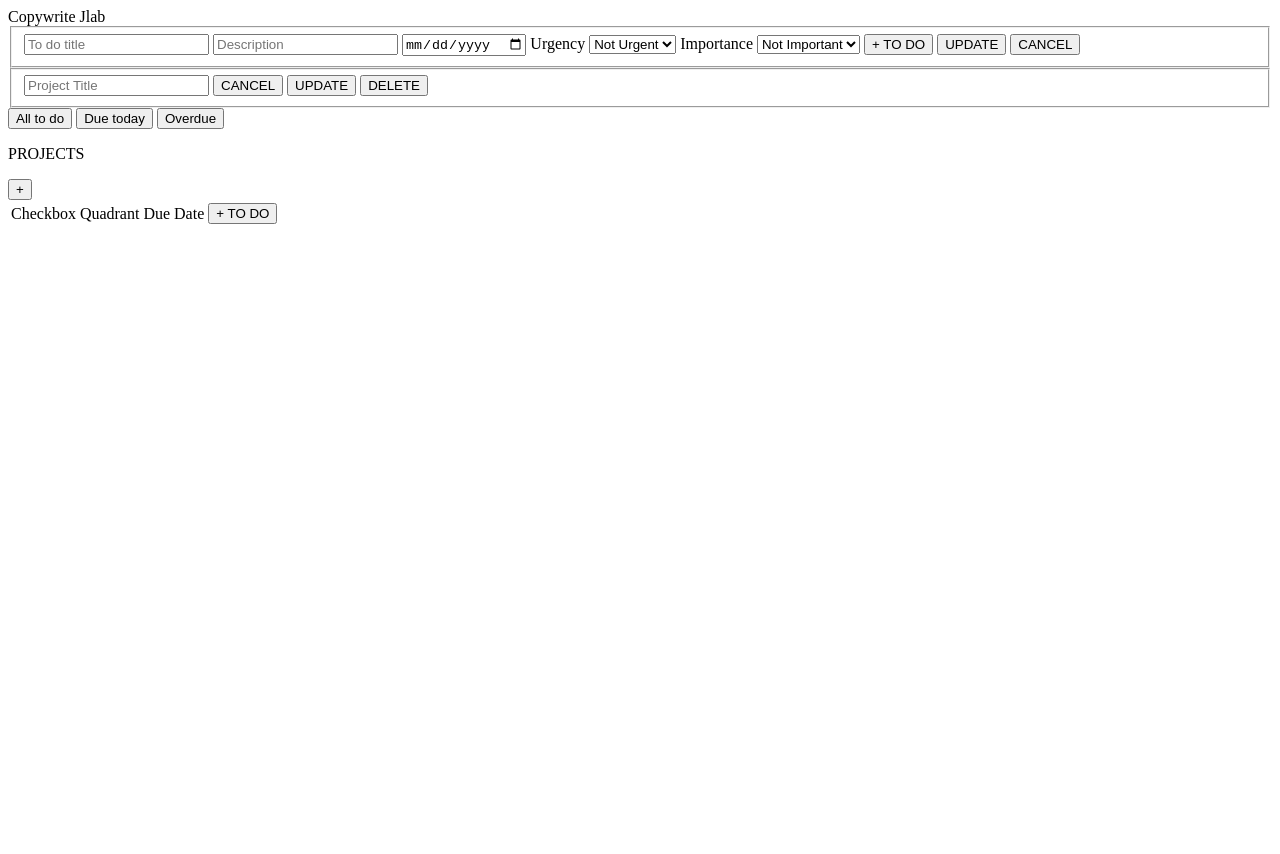
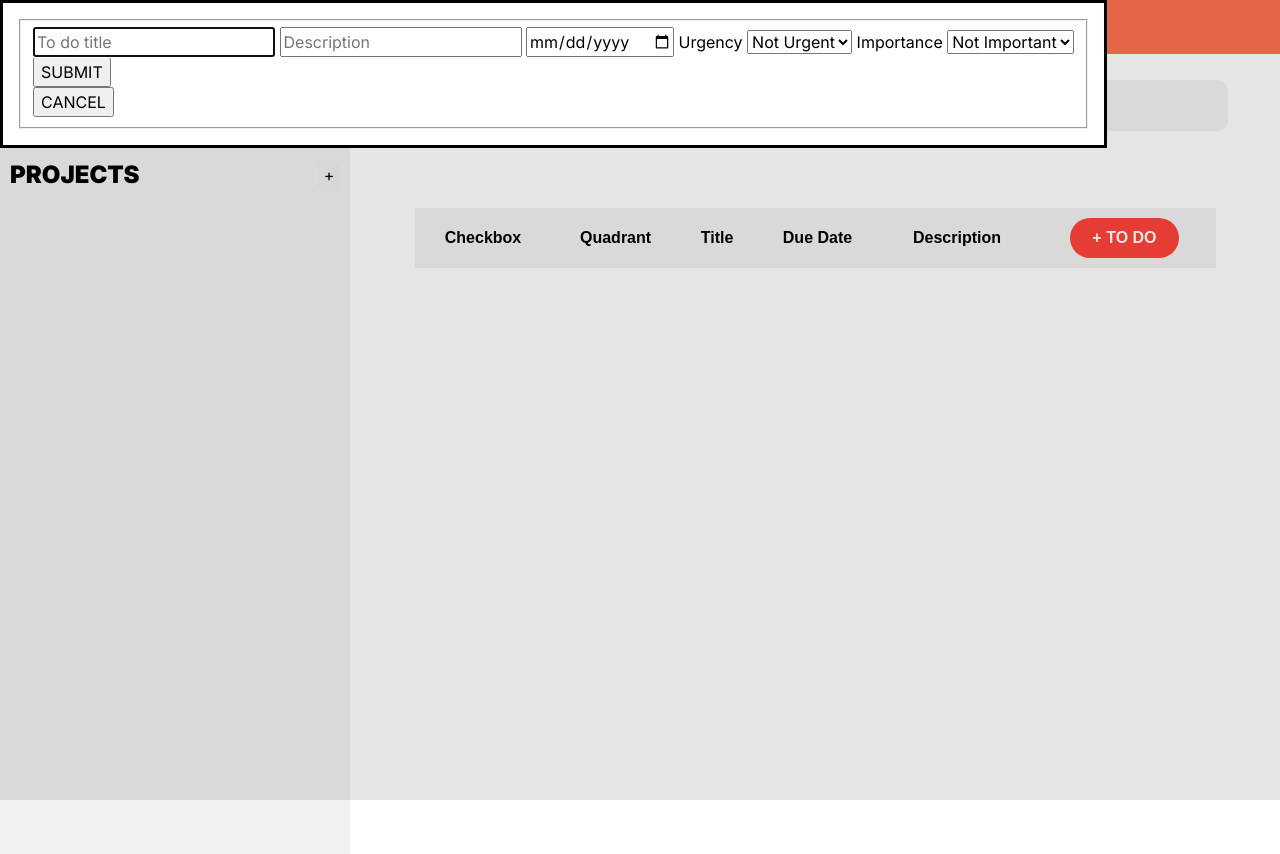
Before and after one commit to jlabnte25/odin-todo, a plain HTML site: page src/index.html in a window 1280 px wide. Both pictures are taken after a click on the button "+ TO DO". Before the commit the page ends 800 px from the top, so only its background shows below. Drawn offline with Linux system fonts and the light colour scheme.

Commit message:
Add front-end

```diff
--- a/src/index.html
+++ b/src/index.html
@@ -4,13 +4,18 @@
     <meta charset="UTF-8">
     <meta name="viewport" content="width=device-width, initial-scale=1.0">
     <title>Cr </title>
+    <link rel="stylesheet" href="style.css">
+    <link rel="preconnect" href="https://fonts.googleapis.com">
+    <link rel="preconnect" href="https://fonts.gstatic.com" crossorigin>
+    <link href="https://fonts.googleapis.com/css2?family=Inter:ital,opsz,wght@0,14..32,100..900;1,14..32,100..900&display=swap" rel="stylesheet">
 </head>
 <body>
     <header>
         Copywrite Jlab
     </header>
 
-    <div>
+
+    <dialog id="toDoDialog">
         <fieldset>
             <input type="text" id="toDoTitle" placeholder="To do title" required>
             <input type="text" id="toDoDescription" placeholder="Description">
@@ -28,31 +33,34 @@
                     <option value="Important">Important</option>
                 </select>
 
-             <button id="addToDo">+ TO DO</button>
+             <button id="addToDo">SUBMIT</button>
              <button id="updateToDo">UPDATE</button>
              <button id="cancelToDo">CANCEL</button>
         </fieldset>
-    </div>
+    </dialog>
 
-    <div>
+    <dialog id="projectDialog">
         <fieldset>
             <input type="text" id="projectTitle" placeholder="Project Title">
-            <button type="button" id="cancelProject">CANCEL</button>
+            <button type="button" id="addProject">SUBMIT</button>
             <button type="button" id="updateProject">UPDATE</button>
             <button type="button" id="deleteProject">DELETE</button>
+            <button type="button" id="cancelProject">CANCEL</button>
         </fieldset>
-    </div>
+    </dialog>
 
+<div class="parentContainer">
     <div class="navigationContainer">
-        <div>
+        <div class="generalButtonsContainer">
             <button id="allToDo">All to do</button>
             <button id="dueToday">Due today</button>
             <button id="overdue">Overdue</button>
         </div>
+
         <div class="projectsContainer">
             <div class="projectsHeader">
                 <p>PROJECTS</p>
-                <button id="addProject">+</button>
+                <button id="openProjectDialog">+</button>
             </div>
             <div id="projectContainer">
                 <div id="projectList">
@@ -60,6 +68,7 @@
                 </div>
             </div>
         </div>
+
     </div>
 
     <div class="workspaceContainer">
@@ -72,8 +81,10 @@
                     <tr>
                         <td>Checkbox</td>
                         <td>Quadrant</td>
+                        <td>Title</td>
                         <td>Due Date</td>
-                        <td><button id="addToDo">+ TO DO</button></td>
+                        <td>Description</td>
+                        <td><button id="openToDoDialog">+ TO DO</button></td>
                     </tr>
                 </thead>
                 <tbody id="toDoList">
@@ -82,7 +93,8 @@
             </table>
         </div>
     </div>
+</div>
 </body>
-    <script src="main-revised2.js"></script>
+    <script src="main.js"></script>
 
 </html>
--- a/src/main-revised2.js
+++ b/src/main.js
@@ -97,9 +97,11 @@ class CreateProject {
         // Create the edit button
         const projectEditBtn = document.createElement('button');
         projectEditBtn.classList.add("projectEditButton");
-        projectEditBtn.textContent = 'Edit';
+        projectEditBtn.textContent = '...';
         projectEditBtn.setAttribute('data-id', projectItem.projectName);
-        projectEditBtn.onclick = () => editProject(projectItem.projectName);
+        projectEditBtn.onclick = () => {editProject(projectItem.projectName);
+            openProjectDialogUponEdit();
+        };
         projectEditBtn.id = `projectEditBtn`;
         projectItemContainer.appendChild(projectEditBtn);
 
@@ -189,7 +191,9 @@ class AssignToDoContent {
         editButton.textContent = 'Edit';
         editButton.id = 'editToDo';
         editButton.setAttribute('data-id', toDoItem.id);
-        editButton.onclick = () => editToDoItem(toDoItem.id);
+        editButton.onclick = () => {editToDoItem(toDoItem.id);
+            openToDoDialogUponEdit();
+        };
         actionsCell.appendChild(editButton);
 
         toDoRow.appendChild(actionsCell);
@@ -226,7 +230,8 @@ addToDoBtn.addEventListener('click', () => {
         alert("Please fill in all the required fields.");
     }
 
-    saveToLocalStorage()
+    toDoDialog.close();
+    saveToLocalStorage();
 });
 
 function validateToDoInputField() {
@@ -251,7 +256,8 @@ function deleteToDoItem(toDoItemID, toDoRow) {
     projectActiveObject.projectItems.splice(index, 1);
     toDoRow.remove();
 
-    saveToLocalStorage()
+    toDoDialog.close();
+    saveToLocalStorage();
 }
 
 // Edit a to-do item
@@ -285,6 +291,7 @@ updateToDoBtn.addEventListener('click', () => {
         alert("Please fill in all the required fields.");
     }
 
+    toDoDialog.close();
     saveToLocalStorage()
 });
 
@@ -294,7 +301,7 @@ addProjectBtn.addEventListener('click', () => {
     if (addedProject) {
         newProject.displayParentObject(addedProject);
     }
-
+    projectDialog.close();
     saveToLocalStorage()
 });
 
@@ -332,6 +339,7 @@ updateProjectBtn.addEventListener('click', () => {
         document.getElementById('projectTitle').value = null;
     }
 
+    projectDialog.close();
     saveToLocalStorage()
 });
 
@@ -343,14 +351,58 @@ deleteProjectBtn.addEventListener('click', () => {
         projectActiveObject = null;
     }
 
+    const toDoList = document.getElementById('toDoList');
+    toDoList.innerHTML = '';
+
+    projectDialog.close();
     saveToLocalStorage()
 });
 
-cancelProjectBtn.addEventListener('click', () => {
-    projectActiveObject = null;
-    document.getElementById('titleContainer').textContent = "";
+// UI UX
+const toDoDialog = document.getElementById('toDoDialog');
+const projectDialog = document.getElementById('projectDialog');
+const openToDoDialog = document.getElementById('openToDoDialog');
+const openProjectDialog = document.getElementById('openProjectDialog');
+const projectEditBtn = document.getElementById('projectEditBtn');
+const cancelToDoBtn = document.getElementById('cancelToDo');
+
+
+openProjectDialog.addEventListener('click', () => {
+    projectDialog.showModal();
+    document.getElementById('titleContainer').textContent = ""; // reset text input
+    addProjectBtn.style.display = 'block';
+    deleteProjectBtn.style.display = 'none';
+    updateProjectBtn.style.display = 'none';
 });
 
+cancelProjectBtn.addEventListener('click', () => {
+    document.getElementById('titleContainer').textContent = "";
+    projectDialog.close();
+});
+
+function openProjectDialogUponEdit () {
+    projectDialog.showModal();
+    deleteProjectBtn.style.display = 'block';
+    updateProjectBtn.style.display = 'block';
+    addProjectBtn.style.display = 'none';
+}
+
+openToDoDialog.addEventListener('click', ()=> {
+    toDoDialog.showModal();
+    updateToDoBtn.style.display = 'none';
+    addToDoBtn.style.display = 'block'
+})
+
+cancelToDoBtn.addEventListener('click', () => {
+    emptyToDoInputField();
+    toDoDialog.close();
+});
+
+function openToDoDialogUponEdit () {
+    toDoDialog.showModal();
+    addToDoBtn.style.display = 'none'
+    updateToDoBtn.style.display = 'inline-block';
+};
 
 
 // for the sort create a new key:value inside the object that follows a condition
--- /dev/null
+++ b/src/style.css
@@ -0,0 +1,175 @@
+*, *::before, *::after {
+    box-sizing: border-box;
+  }
+  * {
+    margin: 0;
+  }
+  body {
+    line-height: 1.5;
+    -webkit-font-smoothing: antialiased;
+    font-family: Inter;
+  }
+  img, picture, video, canvas, svg {
+    display: block;
+    max-width: 100%;
+  }
+  input, button, textarea, select {
+    font: inherit;
+  }
+  p, h1, h2, h3, h4, h5, h6 {
+    overflow-wrap: break-word;
+  }
+  #root, #__next {
+    isolation: isolate;
+  }
+
+header {
+    width: 100%;
+    background-color: #ff724f;
+    text-align: center;
+    color: white;
+    padding: 15px 0;
+}
+
+
+.parentContainer {
+    display: flex;
+}
+
+.navigationContainer{
+    display: flex;
+    flex-direction: column;
+    width: 30vw;
+    height: 100vh;
+    background-color: #f1f1f1;
+    padding: 10px;
+    gap: 15px;
+}
+
+
+.generalButtonsContainer {
+    display: flex;
+    flex-direction: column;
+    align-self: self-start;
+}
+
+.generalButtonsContainer button {
+    border: none;
+    text-align: start;
+}
+
+.projectsHeader {
+    display: flex;
+    justify-content: space-between;
+    align-items: center;
+    flex-direction: row;
+
+}
+
+.projectsHeader p {
+    font-weight: 900;
+    font-size: 1.5rem;
+}
+
+#openProjectDialog {
+    border: none;
+}
+
+.projectTitle {
+    border: none;
+    padding: none;
+}
+
+.projectItemContainer {
+    display: flex;
+    justify-content: space-between;
+    margin: 10px 0;
+}
+
+.projectItemContainer button:nth-child(2) {
+    font-weight: 999;
+    border: none;
+}
+
+
+.workspaceContainer {
+    display:flex;
+    flex-direction: column;
+    width: 80vw;
+}
+
+
+
+
+#titleContainer {
+    background-color:#f1f1f1;
+    margin: 2vw 4.1vw 1vw 4.1vw;
+    text-align: center;
+    padding: 2vw;
+    font-size: 2rem;
+    color: #ff443a;
+    font-weight: 600;
+    border-radius: 10px;
+}
+
+#toDoContainer {
+    display: flex;
+    justify-content: center;
+}
+
+#todoTable {
+    margin: 3.4rem;
+    border-radius: 10px;
+}
+
+
+
+/* Container for the table */
+#toDoContainer {
+    width: 100%;
+    padding: 10px;
+}
+
+/* Styles for the table */
+#todoTable {
+    width: 100%;
+    border-collapse: collapse;
+    font-family: Arial, sans-serif;
+}
+
+/* Header styling */
+#todoTable thead td {
+    text-align: center;
+    font-weight: bold;
+    background-color: #f2f2f2; /* Header background color */
+    padding: 10px;
+}
+
+/* Body styling */
+#todoTable tbody td {
+    text-align: left;
+    background-color: #f9f9f9; /* Body background color */
+    padding: 10px;
+}
+
+/* Center align for the checkbox column */
+#todoTable tbody td:first-child, /* First column in body */
+#todoTable thead td:first-child { /* First column in header */
+    text-align: center;
+}
+
+/* Button styling */
+#openToDoDialog {
+    background-color: #ff443a;
+    color: white;
+    border: none;
+    padding: 5px 10px;
+    cursor: pointer;
+    font-weight: bold;
+    border-radius: 20px;
+    padding: 0.5rem 1.4rem;
+}
+
+#openToDoDialog:hover {
+    background-color: #45a049;
+}
```
Also changed, not shown: README.md (deleted).
